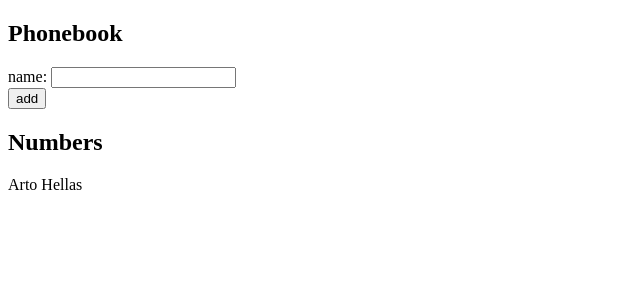
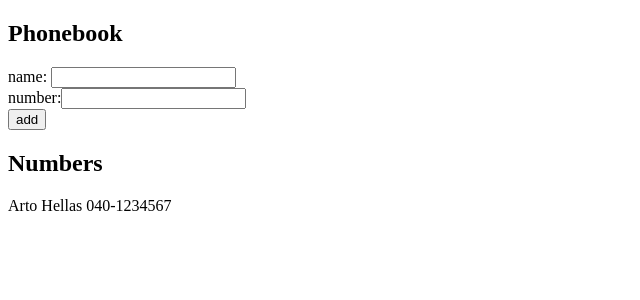
Before and after one commit to harindu-pe/fullstack-part2, a React (Vite) app in the folder phonebook/: page / in a window 1280 px wide. Shown: the top 300 px of the page, without its empty margins (0-640 px from the left). Built offline with nearby package versions, Linux system fonts and the light colour scheme.

Commit message:
exercise 2.8 done

```diff
--- a/phonebook/src/App.jsx
+++ b/phonebook/src/App.jsx
@@ -1,24 +1,31 @@
 import { useState } from "react";
 
 const App = () => {
-  const [persons, setPersons] = useState([{ name: "Arto Hellas" }]);
+  const [persons, setPersons] = useState([
+    { name: "Arto Hellas", number: "040-1234567" },
+  ]);
   const [newName, setNewName] = useState("");
+  const [newNumber, setNewNumber] = useState("");
 
-  const handleInput = (e) => {
+  const handleNameInput = (e) => {
     setNewName(e.target.value);
+  };
+
+  const handleNumberInput = (e) => {
+    setNewNumber(e.target.value);
   };
 
   const handleSubmit = (e) => {
     e.preventDefault();
 
-    //validation
+    //check if name already exists
     const foundPerson = persons.find((person) => person.name === newName);
 
     if (!!foundPerson) {
       alert(`${newName} is already added to phonebook`);
     } else {
       //adding to state
-      setPersons((prev) => [...prev, { name: newName }]);
+      setPersons((prev) => [...prev, { name: newName, number: newNumber }]);
     }
   };
 
@@ -27,7 +34,11 @@ const App = () => {
       <h2>Phonebook</h2>
       <form onSubmit={handleSubmit}>
         <div>
-          name: <input value={newName} onChange={handleInput} />
+          name: <input type="text" value={newName} onChange={handleNameInput} />
+        </div>
+        <div>
+          number:
+          <input type="text" value={newNumber} onChange={handleNumberInput} />
         </div>
         <div>
           <button type="submit">add</button>
@@ -35,7 +46,9 @@ const App = () => {
       </form>
       <h2>Numbers</h2>
       {persons.map((person, i) => (
-        <div key={i}>{person.name}</div>
+        <div key={i}>
+          {person.name} {person.number}
+        </div>
       ))}
     </div>
   );
```
